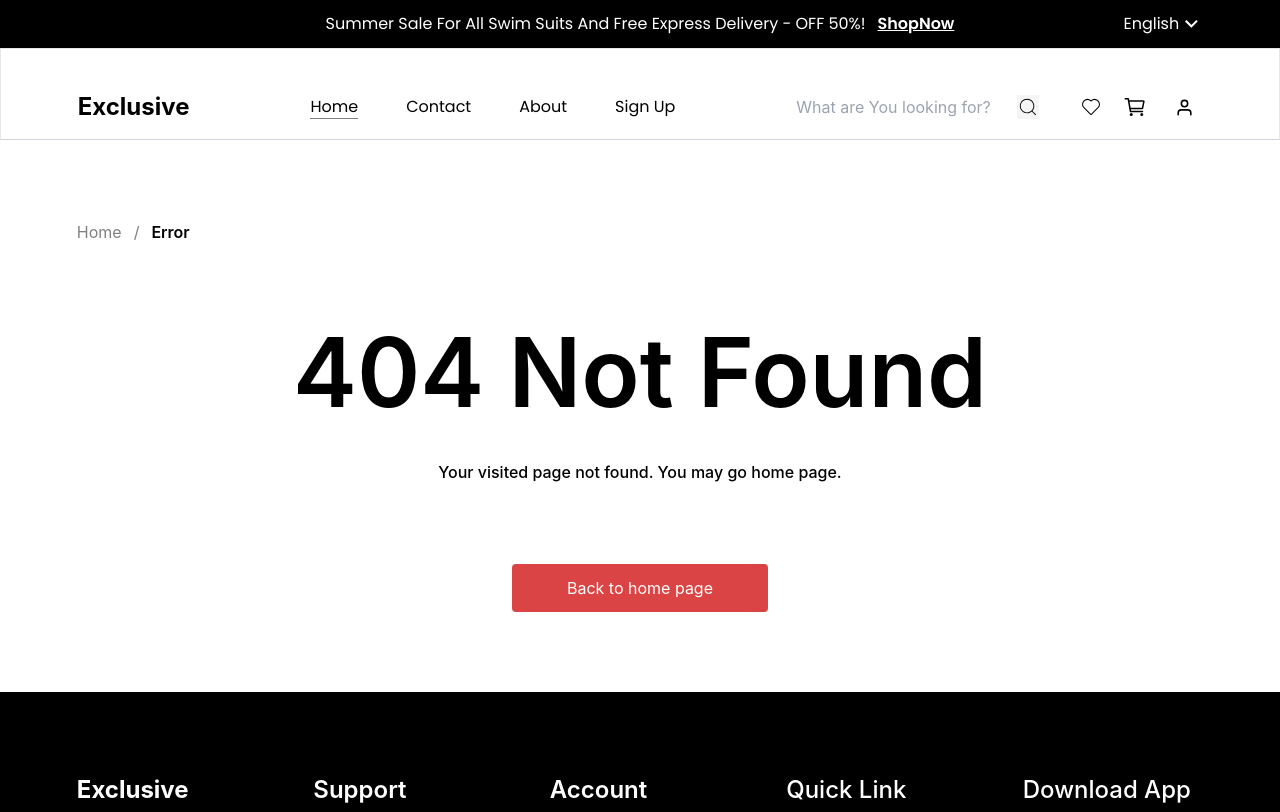
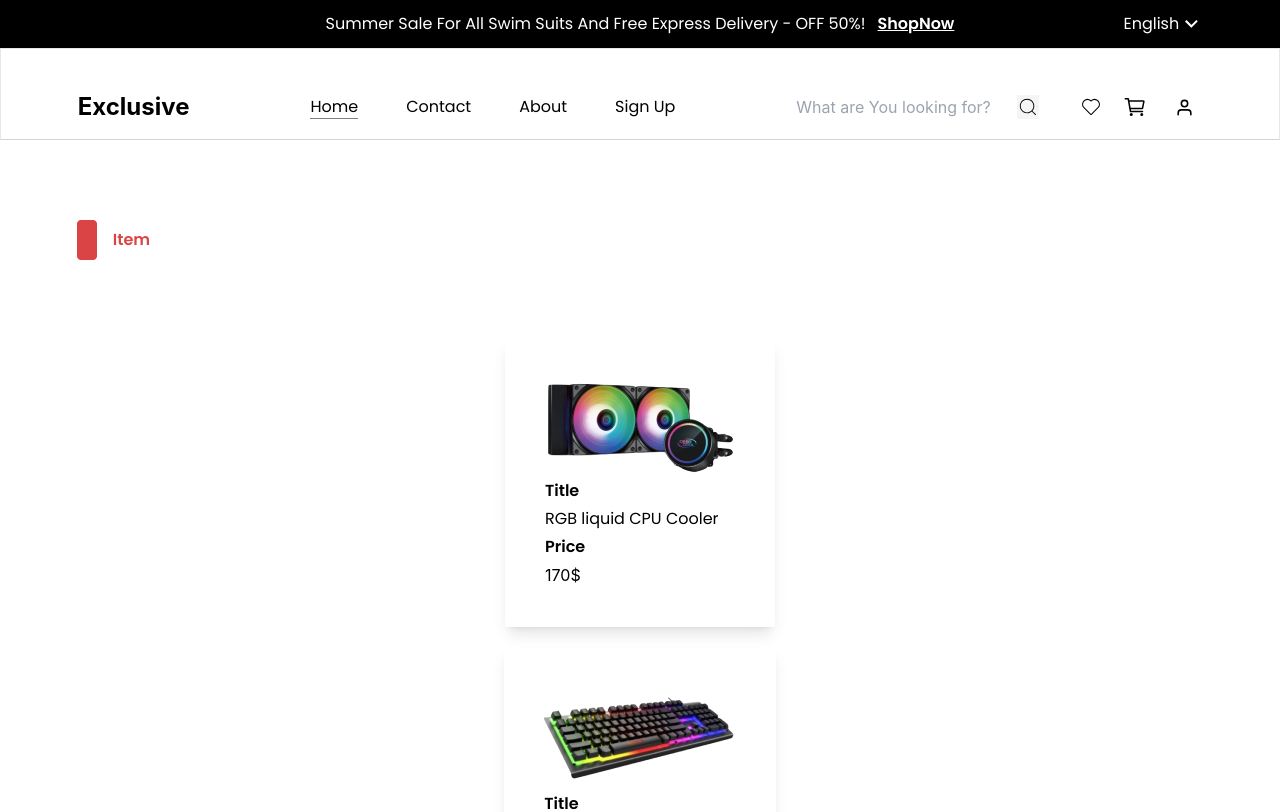
Before and after one commit to M-Subhan-Ali/EcommerceFigma, a React (Create React App) app: page /gameelectronic/electronic in a window 1280 px wide. Shown: the top 812 px of the page. Built offline with nearby package versions, Linux system fonts and the light colour scheme.

Commit message:
crumbs routing done

```diff
--- a/src/App.js
+++ b/src/App.js
@@ -71,7 +71,7 @@ const [data1,setData1]=useState({
      <Route path='/billing' element={<BillingDetails  cart={cart} billing={billing} setBilling={setBilling} billingsTotal={billingsTotal} setBillingsTotal={setBillingsTotal}   />}/>
      <Route path='/account' element={<Account  operation1={operation1} />} />
      <Route path='/productDetail'  element={<ProductDetail setCart={setCart} setWishList={setWishList}/>} />
-     <Route path='/gameelectronic' element={<GameElectronic/>}/>
+     <Route path='/gameelectronic/:category' element={<GameElectronic/>}/>
      <Route path="*" element={<Error/>}/>
     </Routes>
     <Footer/>
--- a/src/Components/BreadCrumbs/BreadCrumbs2.jsx
+++ b/src/Components/BreadCrumbs/BreadCrumbs2.jsx
@@ -4,8 +4,10 @@ import { Link } from 'react-router-dom'
 const BreadCrumbs2 = ({breadcrumb}) => {
     const GetLinkRoute=(path)=>{
         switch(path){
-            case "Gaming"||"Electronics":
-            return '/gameelectronic';
+            case "Gaming":
+            return '/gameelectronic/gaming';
+            case "Electronics":
+            return "/gameelectronic/electronic"
             default:return "/error404";
         }
     }
--- a/src/Components/Product-Gaming-Electronic-Section/GameElectronic.jsx
+++ b/src/Components/Product-Gaming-Electronic-Section/GameElectronic.jsx
@@ -3,9 +3,12 @@ import pinkBox from '../ProductDetailPage/Images/pinkBox.png';
 import {DataSelling} from '../BestSellingProducts/SellingData';
 import { FlashSaleData } from '../SalesTimer/SalesData';
 import { ExploreData } from '../ExploreOurProduct/ExploreProductData';
+import { useParams } from 'react-router-dom';
+
 const  GameElectronic= () => {
-  const datas=[DataSelling,FlashSaleData,ExploreData]
-  const dataelectronic=DataSelling.filter(item=>item.categoryItem==="electronic")
+  const datas=[...DataSelling,...FlashSaleData,...ExploreData]
+  const {category}=useParams();
+  const dataelectronic=datas.filter(item=>item.categoryItem===category)
   return (
     <div className='container'>
       <div className="px-[6%]">
```
